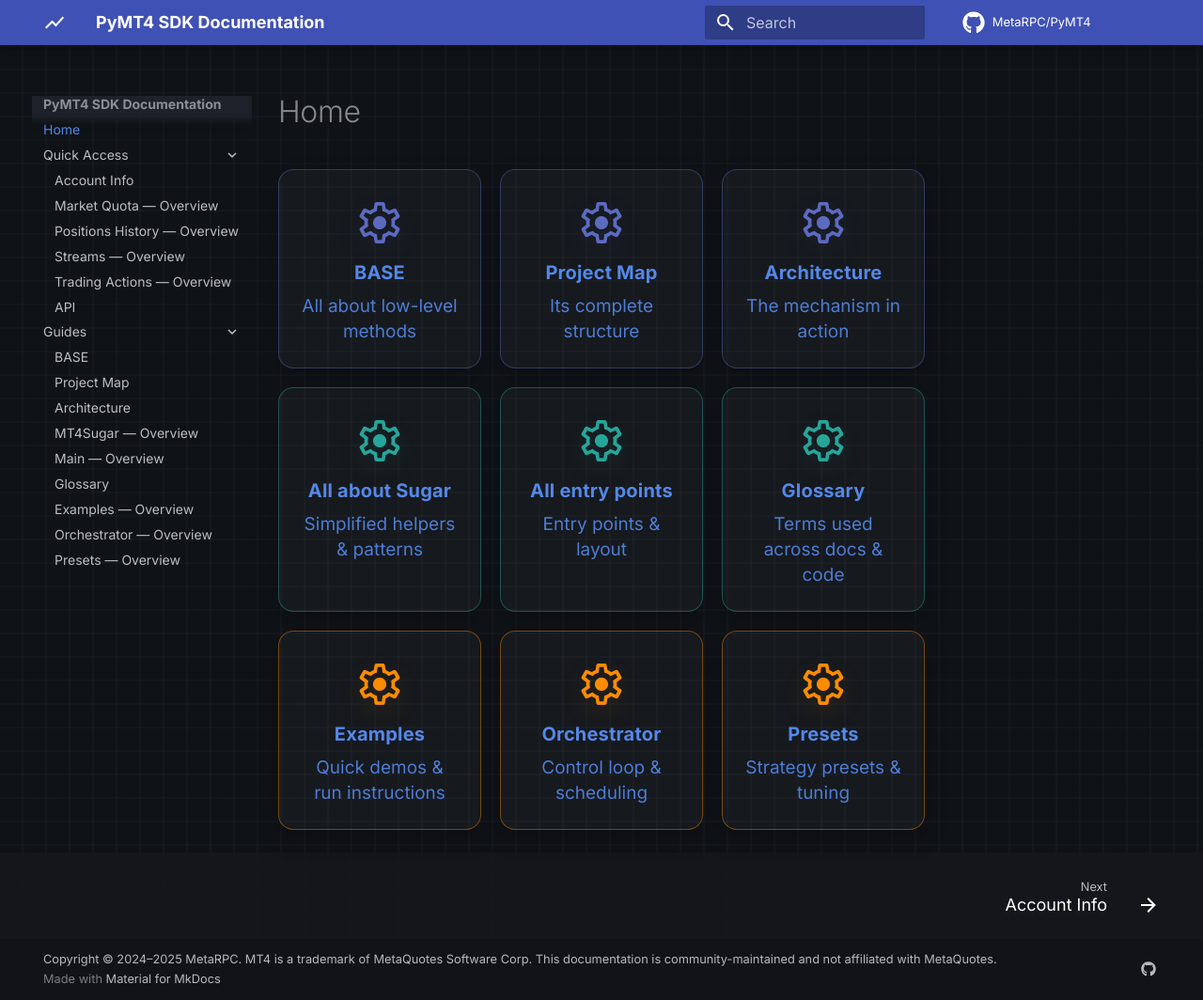
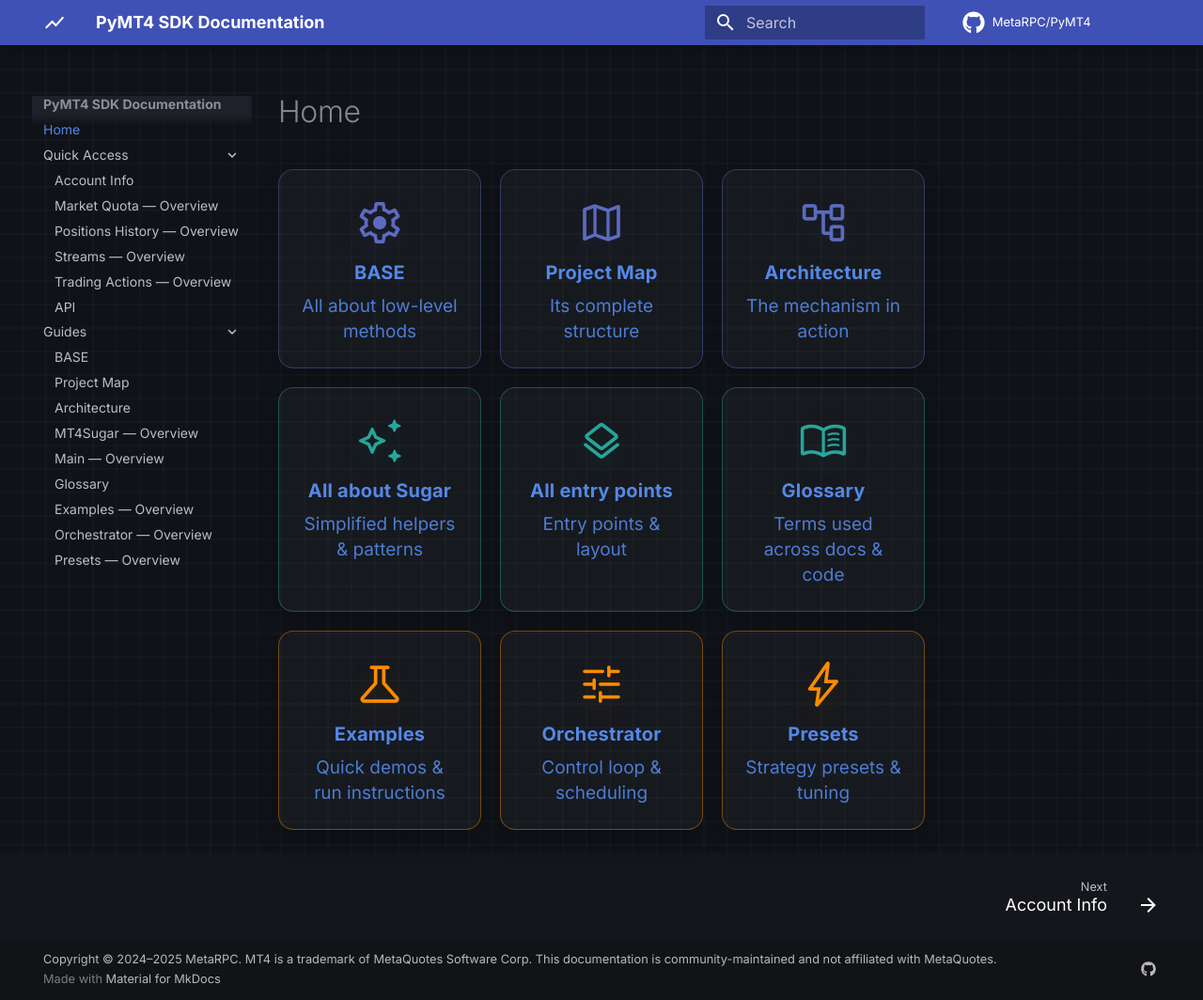
Before and after one commit to MetaRPC/PyMT4, an MkDocs documentation site: the page built from docs/index.md, in a window 1280 px wide and 1064 px high. Shown: the whole window at 94% size. Built offline with MkDocs 1.6.1 and Material for MkDocs 9.7.7, drawn with Linux system fonts in a browser that asks for light colours; comment, search, counter and statistics services are not loaded.

Commit message:
Update index.md

```diff
--- a/docs/index.md
+++ b/docs/index.md
@@ -8,51 +8,51 @@
   </a>
 
   <a class="card centered infra" href="PROJECT_MAP/">
-    <span class="material-symbols-rounded">settings</span>
+    <span class="material-symbols-rounded">map</span>
     <h3>Project Map</h3>
     <p>Its complete structure</p>
   </a>
 
   <a class="card centered infra" href="ARCHITECTURE/">
-    <span class="material-symbols-rounded">settings</span>
+    <span class="material-symbols-rounded">account_tree</span>
     <h3>Architecture</h3>
     <p>The mechanism in action</p>
   </a>
 
   <!-- Row 2: Practical -->
   <a class="card centered practical" href="MT4Sugar/Overview/">
-    <span class="material-symbols-rounded">settings</span>
+    <span class="material-symbols-rounded">auto_awesome</span>
     <h3>All about Sugar</h3>
     <p>Simplified helpers & patterns</p>
   </a>
 
   <a class="card centered practical" href="Main/Overview/">
-    <span class="material-symbols-rounded">settings</span>
+    <span class="material-symbols-rounded">layers</span>
     <h3>All entry points</h3>
     <p>Entry points & layout</p>
   </a>
 
   <a class="card centered practical" href="GLOSSARY/">
-    <span class="material-symbols-rounded">settings</span>
+    <span class="material-symbols-rounded">menu_book</span>
     <h3>Glossary</h3>
     <p>Terms used across docs & code</p>
   </a>
 
   <!-- Row 3: Strategy -->
   <a class="card centered strategy" href="Examples/All_about_examples/">
-    <span class="material-symbols-rounded">settings</span>
+    <span class="material-symbols-rounded">science</span>
     <h3>Examples</h3>
     <p>Quick demos & run instructions</p>
   </a>
 
   <a class="card centered strategy" href="Strategy/All_about_orchestrator/">
-    <span class="material-symbols-rounded">settings</span>
+    <span class="material-symbols-rounded">tune</span>
     <h3>Orchestrator</h3>
     <p>Control loop & scheduling</p>
   </a>
 
   <a class="card centered strategy" href="Strategy/All_about_presets/">
-    <span class="material-symbols-rounded">settings</span>
+    <span class="material-symbols-rounded">bolt</span>
     <h3>Presets</h3>
     <p>Strategy presets & tuning</p>
   </a>
```
